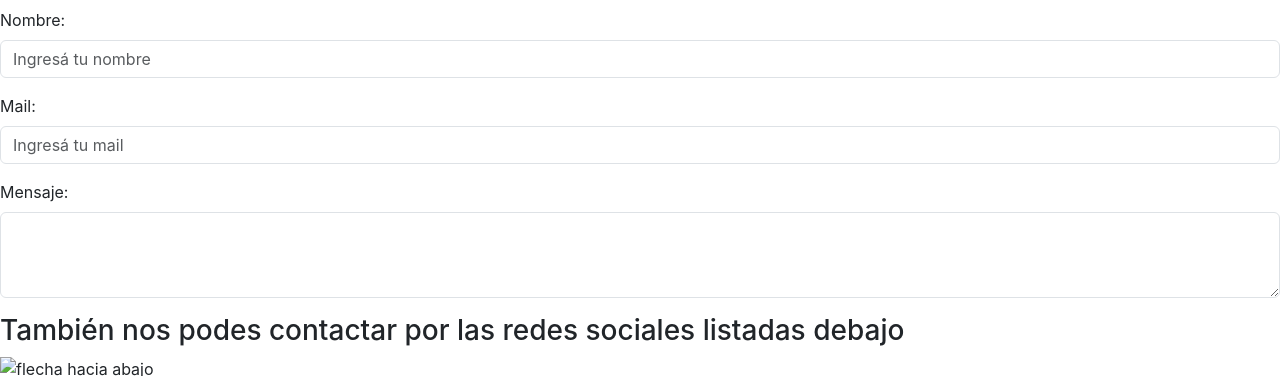
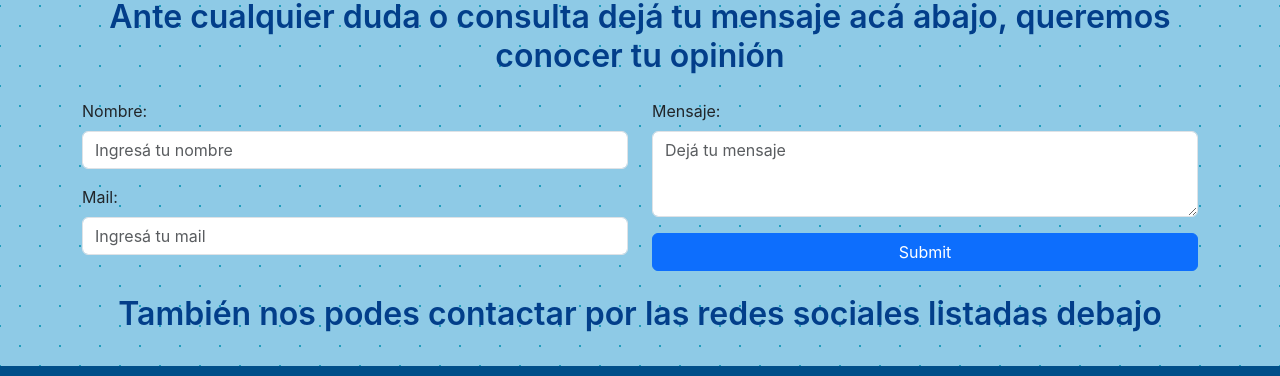
Before and after one commit to valenvirzi/PF-Virzi, a plain HTML site: page pages/contacto.html in a window 1280 px wide. Shown: the part 224-600 px from the top of the page. Drawn offline with Linux system fonts and the light colour scheme; a web font is replaced by a local one.

Commit message:
contact page edits

```diff
--- a/css/style.css
+++ b/css/style.css
@@ -393,6 +393,7 @@ header a:active {
 
 .main-subpage__title {
     font-size: 4.5rem;
+    font-weight: 700;
     color: #023e8a;
     align-self: center;
     margin: 0 0 0 6rem;
@@ -453,8 +454,9 @@ header a:active {
     align-items: center;
     background-color: #8ECAE6;
     opacity: 1;
-    background: radial-gradient(circle, transparent 20%, #8ECAE6 20%, #8ECAE6 80%, transparent 80%, transparent), radial-gradient(circle, transparent 20%, #8ECAE6 20%, #8ECAE6 80%, transparent 80%, transparent) 40px 40px, linear-gradient(#219EBC 3.2px, transparent 3.2px) 0 -1.6px, linear-gradient(90deg, #219EBC 3.2px, #8ECAE6 3.2px) -1.6px 0;
-    background-size: 80px 80px, 80px 80px, 40px 40px, 40px 40px;
+    background-image:  radial-gradient(#219EBC 1px, transparent 1px), radial-gradient(#219EBC 1px, #8ECAE6 1px);
+    background-size: 40px 40px;
+    background-position: 0 0,20px 20px;
 }
 
 .end {
@@ -513,6 +515,36 @@ header a:active {
     font-weight: 600;
     line-height: 1.7rem;
 }
+
+.main-contact__form-area {
+    display: flex;
+    flex-direction: column;
+    justify-content: center;
+    align-items: center;
+    padding: 2rem;
+    row-gap: 1.5rem;
+    background-color: #8ECAE6;
+    opacity: 1;
+    background-image:  radial-gradient(#219EBC 1px, transparent 1px), radial-gradient(#219EBC 1px, #8ECAE6 1px);
+    background-size: 40px 40px;
+    background-position: 0 0,20px 20px;
+}
+
+.main-contact__h3 {
+    font-size: 2rem;
+    font-weight: 600;
+    color: #023e8a;
+    text-align: center;
+    margin: 0 3rem;
+}
+
+.main-contact__end-text {
+    display: flex;
+    flex-direction: column;
+    align-items: center;
+}
+
+
 
 .footer {
     display: flex;
--- a/pages/contacto.html
+++ b/pages/contacto.html
@@ -9,7 +9,7 @@
     <title>Truchas Buenos Aires | Contacto</title>
     <link rel="shortcut icon" type="image/x-icon" href="../img/fish-logo.png">
 </head>
-<body>
+<body id="body">
     <header class="header">
         <a class="header__link-logo" href="../index.html">
             <img class="header__logo" logo="company" src="../img/fish-logo.png" alt="Logo de la Empresa">
@@ -42,7 +42,7 @@
 
     </header>
 
-    <main>
+    <main class="main-contact">
         <section class="main-subpage__intro">
             <h1 class="main-subpage__title">Contacto</h1>
             <div class='air air1'></div>
@@ -50,8 +50,11 @@
             <div class='air air3'></div>
             <div class='air air4'></div>
         </section>
-        <section>
-            <h3>Ante cualquier duda o consulta dejá tu mensaje acá abajo, queremos conocer tu opinión</h3>
+        <section class="main-contact__form-area">
+            <h3 class="main-contact__h3">Ante cualquier duda o consulta dejá tu mensaje acá abajo, queremos conocer tu opinión</h3>
+            <form class="main-contact__form container">
+                <div class="row d-flex">
+                    <div class="col">
                         <div class="mb-3">
                             <label for="exampleFormControlInput1" class="form-label">Nombre:</label>
                             <input class="form-control" type="text" id="exampleFormControlInput1" placeholder="Ingresá tu nombre" aria-label="default input example">
@@ -60,10 +63,16 @@
                             <label for="exampleFormControlInput2" class="form-label">Mail:</label>
                             <input type="email" class="form-control" id="exampleFormControlInput2" placeholder="Ingresá tu mail">
                         </div>
+                    </div>
+                    <div class="col d-grid">
                         <div class="mb-3">
                             <label for="exampleFormControlTextarea1" class="form-label">Mensaje:</label>
-                <textarea class="form-control" id="exampleFormControlTextarea1" rows="3"></textarea>
+                            <textarea class="form-control" id="exampleFormControlTextarea1" placeholder="Dejá tu mensaje" rows="3"></textarea>
                         </div>
+                            <button type="submit" class="btn btn-primary">Submit</button>
+                    </div>
+                </div>
+            </form>
             <!-- <form action="enviar-mensaje">
                 <label for="nombre">Nombre:</label>
                 <input type="text" name="nombre" placeholder="Ingresá tu nombre">
@@ -73,10 +82,11 @@
                 <label for="mensaje">Mensaje:</label>
                 <textarea name="mensaje" id="" cols="30" rows="10"></textarea>
             </form> -->
+            <section class="main-contact__end-text">
+                <h3 class="main-contact__h3">También nos podes contactar por las redes sociales listadas debajo</h3>
+
+                <!-- <img src="" alt="flecha hacia abajo"> -->
             </section>
-        <section>
-            <h3>También nos podes contactar por las redes sociales listadas debajo</h3>
-            <img src="" alt="flecha hacia abajo">
         </section>
     </main>
 
```
Lines whose indentation alone changed are shown as unchanged.
